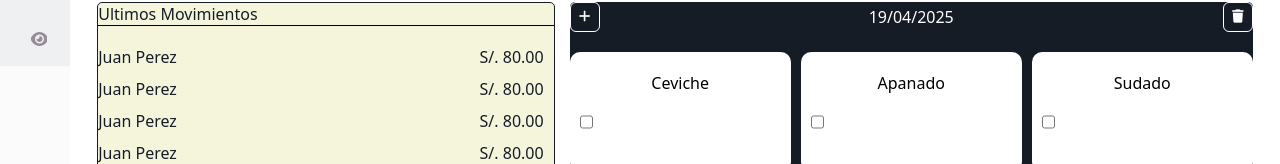
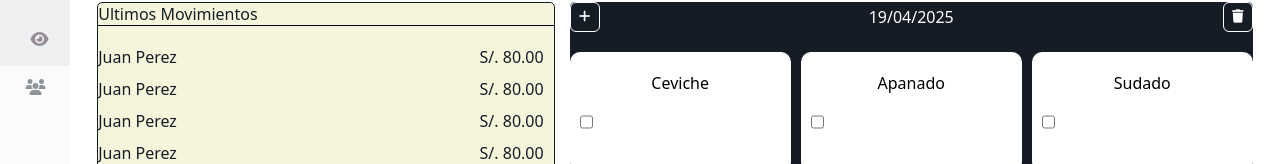
Before and after one commit to AlonsoCod3/Facturando, an Angular app: page / in a window 1280 px wide. Shown: the part 272-436 px from the top of the page. Built offline with nearby package versions, Linux system fonts and the light colour scheme.

Commit message:
new item _client_ in sidebar

```diff
--- a/src/app/components/sidebar/sidebar.component.css
+++ b/src/app/components/sidebar/sidebar.component.css
@@ -134,7 +134,7 @@
 .sidebar .content .links .item .menu-icon {
   min-width: 1rem;
   margin: 0 1.6rem;
-  overflow: hidden;
+  /* overflow: hidden; */
   text-align: center;
 }
 .sidebar .content .links .item .menu-icon.not::after {
--- a/src/app/components/sidebar/sidebar.component.ts
+++ b/src/app/components/sidebar/sidebar.component.ts
@@ -21,13 +21,14 @@ export class SidebarComponent {
   public routes = [
     ['', 'fa fa-home', 'Dashboard'],
     // ['config', 'not', 'Configuración'],
-    ['/tickets','fa fa-receipt','Boletas',[
+    ['tickets','fa fa-receipt','Boletas',[
       ['new','fa fa-plus','Nueva boleta']
     ]],
     ['products', 'fa fa-tags', 'Productos',[
       ['new','fa fa-plus','Crear Producto'],
       ['detail','fa fa-eye','Detalle de Producto'],
-    ]]
+    ]],
+    ['clients', 'fa fa-users', 'Clientes']
   ];
 
   public sidebarToggle() {
```
